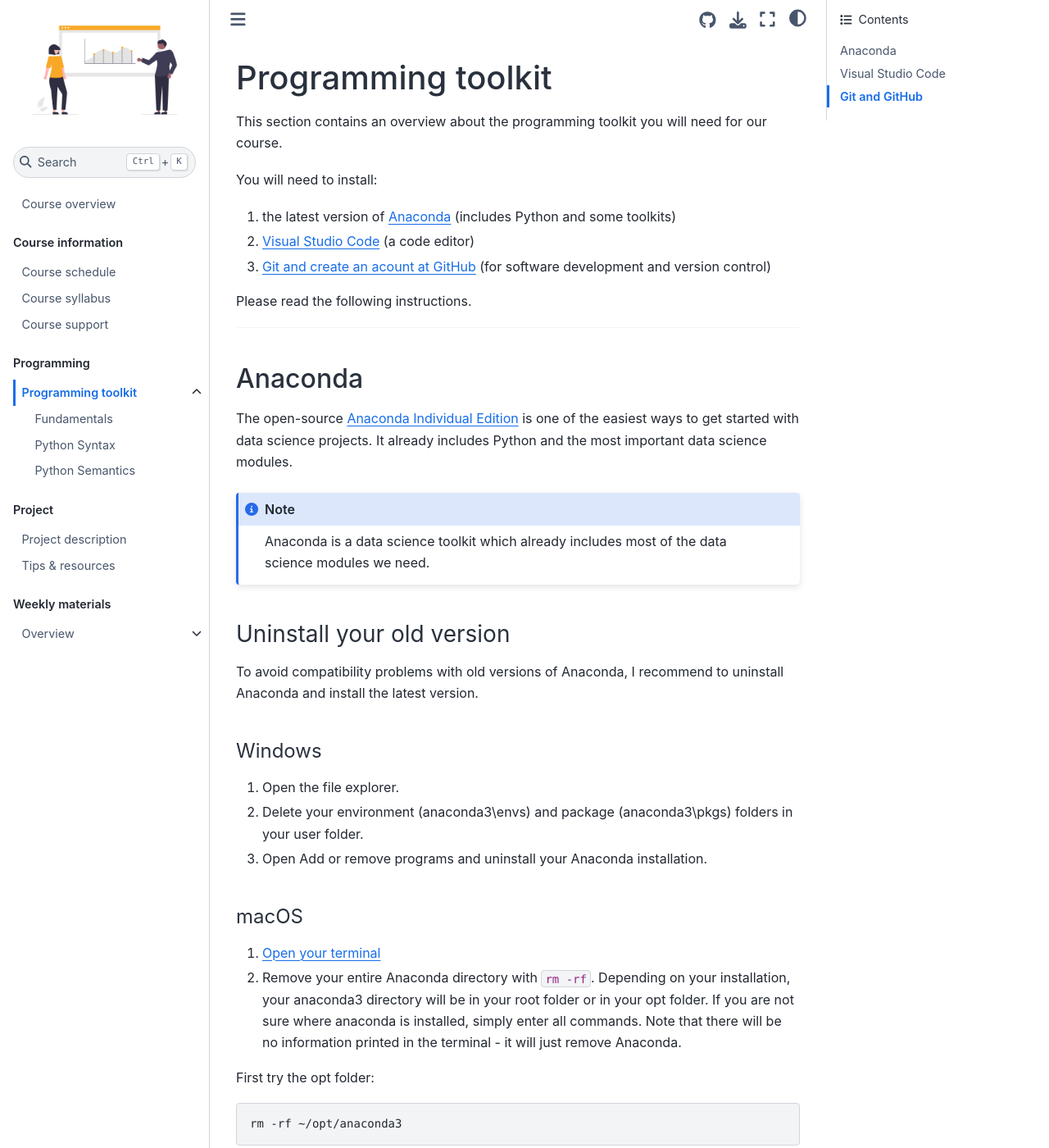
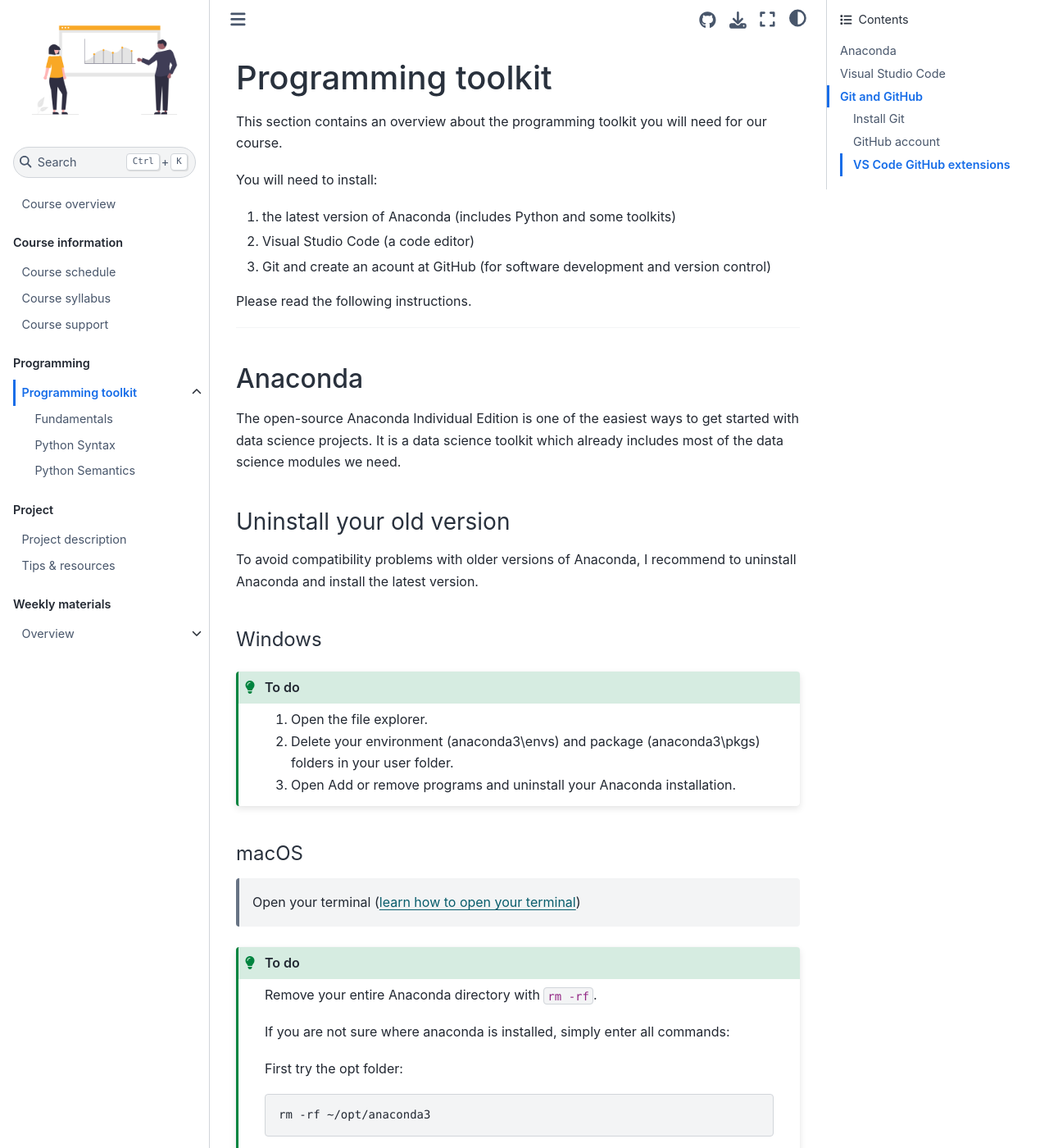
Before and after one commit to dst-ws22/website, a Jupyter Book: the page built from docs/programming-toolkit.md, in a window 1280 px wide and 1400 px high. Shown: the whole window at 82% size. Built offline with Jupyter Book 1.0.4 settings and Sphinx 7.4.7 and the Sphinx Book theme 1.1.4, drawn with Linux system fonts in a browser that asks for light colours; comment, search, counter and statistics services are not loaded; some of the changed text lies outside the part shown.

Commit message:
Update programming-toolkit.md

`````diff
--- a/docs/programming-toolkit.md
+++ b/docs/programming-toolkit.md
@@ -4,45 +4,55 @@
 
 You will need to install:
 
-1. the latest version of [Anaconda](anaconda) (includes Python and some toolkits)
-2. [Visual Studio Code](vscode) (a code editor)
-3. [Git and create an acount at GitHub](github) (for software development and version control)
+1. the latest version of Anaconda (includes Python and some toolkits)
+2. Visual Studio Code (a code editor)
+3. Git and create an acount at GitHub (for software development and version control)
 
 Please read the following instructions.
 
 ---
 
-
 (anaconda)=
 ## Anaconda
 
-The open-source [Anaconda Individual Edition](https://www.anaconda.com/products/individual) is one of the easiest ways to get started with data science projects. It already includes Python and the most important data science modules.
-
-:::{note}
-Anaconda is a data science toolkit which already includes most of the data science modules we need.
-:::
+The open-source Anaconda Individual Edition is one of the easiest ways to get started with data science projects. It is a data science toolkit which already includes most of the data science modules we need.
 
 
 ### Uninstall your old version
 
-To avoid compatibility problems with old versions of Anaconda, I recommend to uninstall Anaconda and install the latest version.
+To avoid compatibility problems with older versions of Anaconda, I recommend to uninstall Anaconda and install the latest version.
 
 #### Windows
+
+
+```{admonition} To do
+:class: tip
 
 1. Open the file explorer.
 1. Delete your environment (anaconda3\envs) and package (anaconda3\pkgs) folders in your user folder.
 1. Open Add or remove programs and uninstall your Anaconda installation.
 
+```
+
 #### macOS
 
-1. [Open your terminal](https://support.apple.com/guide/terminal/open-or-quit-terminal-apd5265185d-f365-44cb-8b09-71a064a42125/mac)
-1. Remove your entire Anaconda directory with `rm -rf`. Depending on your installation, your anaconda3 directory will be in your root folder or in your opt folder. If you are not sure where anaconda is installed, simply enter all commands. Note that there will be no information printed in the terminal - it will just remove Anaconda.
+
+> Open your terminal ([learn how to open your terminal](https://support.apple.com/guide/terminal/open-or-quit-terminal-apd5265185d-f365-44cb-8b09-71a064a42125/mac))
+
+
+````{admonition} To do
+:class: tip
+
+Remove your entire Anaconda directory with `rm -rf`.
+
+If you are not sure where anaconda is installed, simply enter all commands:
 
 First try the opt folder:
 
 ```bash
 rm -rf ~/opt/anaconda3
 ```
+
 Then this location:
 
 ```bash
@@ -55,9 +65,9 @@
 rm -rf ~/anaconda3
 ```
 
-Close the terminal and proceed with the next step.
+````
 
-### Installation
+### Install Anaconda
 
 Install the latest version of the Anaconda Individual Edition:
 
@@ -69,16 +79,20 @@
 ```
 
 
-
 ### Use conda-forge
 
 Instead of the conda default package manager, we want to use the community-led alternative `conda-forge` to install Python modules.
 
 
-- On *Windows* open the Start menu and open the "Anaconda Command Prompt".
+> On *Windows* open the Start menu and open the "Anaconda Command Prompt".
 
-- On *macOS*: [Open a terminal](https://support.apple.com/guide/terminal/open-or-quit-terminal-apd5265185d-f365-44cb-8b09-71a064a42125/mac)
 
+> On *macOS*: Open your terminal ([learn how to open your terminal](https://support.apple.com/guide/terminal/open-or-quit-terminal-apd5265185d-f365-44cb-8b09-71a064a42125/mac))
+
+
+
+````{admonition} To do
+:class: tip
 
 Type this in your terminal to add `conda-forge`:
 
@@ -92,52 +106,17 @@
 conda config --set channel_priority strict
 ```
 
-
-### Create a new environment
-
-
-Now you can install some modules in a new Anaconda environment. We call this new environment `dst`.
-
-Copy this code and run it in your terminal:
-
-
-```bash
-conda create -n dst python=3.9 pandas openpyxl jupyter altair vega_datasets matplotlib seaborn --y
-```
-
-Depending on your machine, the installation process may take a few minutes.
-
-
-(create-folder)=
-### Create a new folder for this course
-
-You should also create a new folder for our course. In your terminal, type:
-
-```bash
-mkdir dst
-```
-
-This will create a new folder with the name `dst` in your home folder.
-
+````
 
 ---
+
 (vscode)=
 ## Visual Studio Code
 
+Visual Studio Code is a code editor that can be used with a variety of programming languages including Python.
 
-Visual Studio Code (also called Code) is a powerful source code editor which runs on your desktop and is available for Windows, macOS and Linux. It comes with a rich ecosystem of extensions for Python.
 
-:::{note}
-Visual Studio Code is a code editor that can be used with a variety of programming languages including Python.
-:::
-
-<br>
-
-<iframe width="560" height="315" src="https://www.youtube-nocookie.com/embed/KMxo3T_MTvY" title="YouTube video player" frameborder="0" allow="accelerometer; autoplay; clipboard-write; encrypted-media; gyroscope; picture-in-picture" allowfullscreen></iframe>
-
-<br>
-
-### Installation
+### VS Code installation
 
 Install VS Code:
 
@@ -148,18 +127,15 @@
 
 ### Install extensions
 
-The features that Visual Studio Code includes out-of-the-box are just the start. VS Code extensions let you add languages, debuggers, and tools to your installation to support your development workflow.
-
-Let's install some extensions:
+VS Code extensions let you add tools to your installation to support your development workflow.
 
 
 ```{admonition} To do
 :class: tip
-- 💾 Install [Python extension](https://marketplace.visualstudio.com/items?itemName=ms-python.python)
 
+- 💾 Install the [Python extension](https://marketplace.visualstudio.com/items?itemName=ms-python.python)
 
-- 💾 Install [Live Share Extension Pack](https://marketplace.visualstudio.com/items?itemName=MS-vsliveshare.vsliveshare-pack)
-
+- 💾 Install the [Live Share Extension Pack](https://marketplace.visualstudio.com/items?itemName=MS-vsliveshare.vsliveshare-pack)
 ```
 
 Now close and restart VS Code.
@@ -170,67 +146,73 @@
 
 ```{admonition} To do
 :class: tip
-- 💾 Install [Jupyter extension](https://marketplace.visualstudio.com/items?itemName=ms-toolsai.jupyter)
+
+- 💾 Install the [Jupyter extension](https://marketplace.visualstudio.com/items?itemName=ms-toolsai.jupyter)
+
 ```
+
 Now close and restart VS Code.
 
 Open a Juptyer Notebook in VS Code:
 
 ```{admonition} To do
 :class: tip
-- Learn how to [use Jupyter Notebooks in VS Code](https://code.visualstudio.com/docs/datascience/jupyter-notebooks)
+- Learn how to use [Jupyter Notebooks in VS Code](https://code.visualstudio.com/docs/datascience/jupyter-notebooks)
 ```
 
-If you can't select a kernel (like the Anaconda `base` kernel), try to close and restart VS Code once again.
+If you can't select a kernel (like the so called `base` kernel), try to close and restart VS Code once again.
 
-### Optional tutorials
-
-Here some resources to get familiar with VS Code:
-
-- [Take a look at the intro videos](https://code.visualstudio.com/docs/getstarted/introvideos)
-
-- [Data Science in VS Code tutorial](https://code.visualstudio.com/docs/datascience/data-science-tutorial)
-
-- Pro tips: [25 VS Code Productivity Tips and Speed Hacks](https://www.youtube.com/watch?v=ifTF3ags0XI)
-
-
-
+---
 
 (github)=
 ## Git and GitHub
 
 Git is a version control system -- like the “Track Changes” features from Microsoft Word with many more additional features.
 
-[GitHub](https://github.com/) is a provider of internet hosting for software development and version control using Git.
-
-:::{note}
-We will use GitHub as a platform for web hosting and collaboration.
-:::
-
-- Git can be used to store content
-- Code can be changed and other developers can add code in parallel.
-- Git has a remote repository which is stored in a server and a local repository which is stored in the computer of each developer.
-
-<br>
-
-<iframe width="560" height="315" src="https://www.youtube.com/embed/w3jLJU7DT5E" title="YouTube video player" frameborder="0" allow="accelerometer; autoplay; clipboard-write; encrypted-media; gyroscope; picture-in-picture" allowfullscreen></iframe>
-
-<br>
+GitHub is a provider of internet hosting for software development and version control using Git.
 
 
-To see if Git is already installed, you can go in the command line (on Windows), or in the terminal (on Mac) and type this command:
+
+### Install Git
+
+
+> On *Windows* open the Start menu and open the "Anaconda Command Prompt".
+
+
+> On *macOS*: Open your terminal.
+
+
+````{admonition} To do
+:class: tip
+
+Type this in your terminal:
 
 ```bash
 git --version
 ```
 
-If you don't see the version, you need to install Git
+````
+
+If you don't see the version, you need to install Git. *If you have **macOS**, the terminal may ask you if you want to install Git. Use this option to install Git right away*.
+
 
 ```{admonition} To do
 :class: tip
 
-- 💾 Install [Git](https://git-scm.com/downloads)
+
+- 💾 Mac:
+  - Option 1: Install Git from your terminal after you have typed `git --version` in your terminal
+  - Option 2: Install Apple's [XCode](https://apps.apple.com/us/app/xcode/id497799835?mt=12), which includes Git.
+  - Option 3: Install [Git with the help of homebrew](https://git-scm.com/download/mac).
+
+
+- 💾 Windows: [Download Git](https://git-scm.com/download/win). You can follow [these instructions](https://www.heise.de/tipps-tricks/Git-auf-Windows-installieren-und-einrichten-5046134.html) to learn which options to choose during the installation process. When you are asked which editor you want to use, choose Visual Studio Code)
+
+
 ```
+
+
+### GitHub account
 
 You also need a free GitHub-account for our course. Please follow the instructions below (*in case you already have a GitHub account: please add your HdM-email address to your account*):
 
@@ -239,32 +221,25 @@
 
 - [Create a free GitHub account with your HdM-email](https://github.com/join)
 - Verify your GitHub email
-- 💾 Install the [VS Code GitHub extension](https://code.visualstudio.com/docs/editor/github)
 - 💾 Install [GitHub Desktop](https://desktop.github.com/) to synchronize your machine with GitHub
 ```
 
-Next, we proceed in Moodle:
 
-```{admonition} To do
-:class: tip
-
-1. go to our **Moodle course**
-2. locate the section "Assignments" -> "Application Exercises"
-3. Open the page "Accept invitation to application exercises (AE)"
-4. Accept the application exercise "Nr. 0 ..."
-5. On the following page, you need to select your HdM id to get membership in our GitHub Classroom course
-
-```
+### VS Code GitHub extensions
 
 Before you install the next extension, make sure you have the following prerequisites:
 
 - An active GitHub account
-- Membership in our GitHub Classroom course
 - Git installed on your computer
 
 ```{admonition} To do
 :class: tip
 
+- 💾 Install the [VS Code GitHub extension](https://code.visualstudio.com/docs/editor/github)
+
 - 💾 Install the [VS Code GitHub Classroom extension](https://marketplace.visualstudio.com/items?itemName=GitHub.classroom&ssr=false#overview)
 
 ```
+
+
+---
`````
